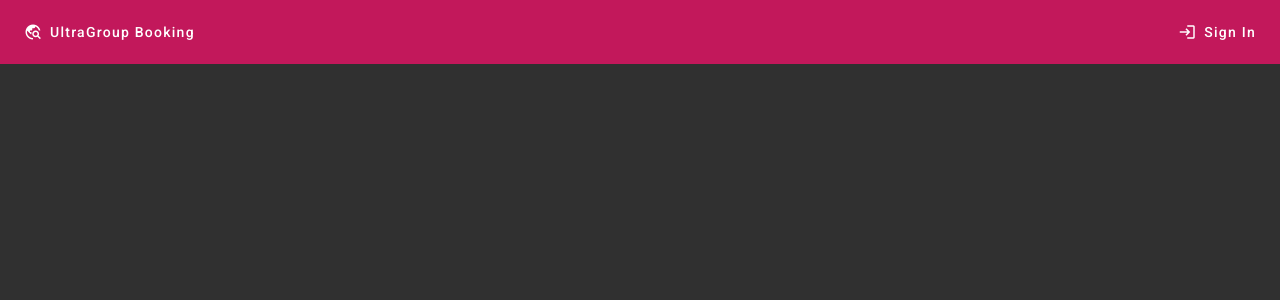
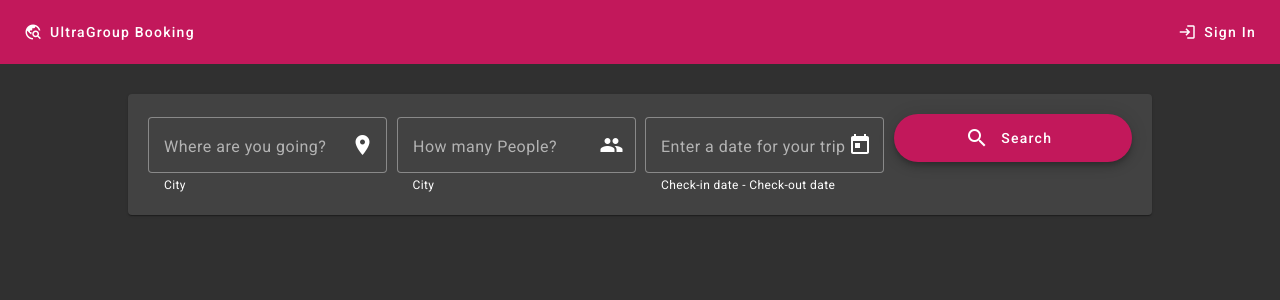
Before and after one commit to Djvash01/booking-ultragroup, an Angular app: page /home in a window 1280 px wide. Shown: the top 300 px of the page. Built offline with nearby package versions, Linux system fonts and the light colour scheme.

Commit message:
feat: 🎸 ad filters options

```diff
--- /dev/null
+++ b/src/app/domains/booking/home/data/models/filters.model.ts
@@ -0,0 +1,6 @@
+export interface Filter {
+  city?: string | null;
+  howMany: number | null;
+  checkIn: Date | null;
+  checkOut: Date | null;
+}
--- a/src/app/domains/booking/home/home.component.html
+++ b/src/app/domains/booking/home/home.component.html
@@ -8,3 +8,6 @@
     <mat-icon>login</mat-icon>
   </button>
 </mat-toolbar>
+<section class="content">
+  <app-filters [isLoading]="isLoading" (searchPressed)="search($event)"></app-filters>
+</section>
--- a/src/app/domains/booking/home/home.component.scss
+++ b/src/app/domains/booking/home/home.component.scss
@@ -8,3 +8,6 @@
     align-items: center;
   }
 }
+.content {
+  padding: 30px 10% 20px;
+}
--- a/src/app/domains/booking/home/home.component.ts
+++ b/src/app/domains/booking/home/home.component.ts
@@ -1,4 +1,5 @@
 import { Component } from '@angular/core';
+import { Filter } from './data/models/filters.model';
 
 @Component({
   selector: 'app-home',
@@ -7,4 +8,10 @@ import { Component } from '@angular/core';
 })
 export class HomeComponent {
 
+  public isLoading = false;
+
+  public search(filter:Filter): void {
+    console.log(filter);
+
+  }
 }
--- /dev/null
+++ b/src/app/domains/booking/home/ui/filters/filters.component.html
@@ -0,0 +1,50 @@
+<mat-card>
+  <form class="filters" [formGroup]="filterForm">
+    <mat-form-field appearance="outline">
+      <mat-label>Where are you going?</mat-label>
+      <input matInput formControlName="city" placeholder="City" />
+      <mat-icon class="filters__icon" matSuffix>place</mat-icon>
+      <mat-hint class="filters__hint">City</mat-hint>
+    </mat-form-field>
+    <mat-form-field appearance="outline">
+      <mat-label>How many People?</mat-label>
+      <input matInput formControlName="howMany" placeholder="People" />
+      <mat-icon class="filters__icon" matSuffix>people</mat-icon>
+      <mat-hint class="filters__hint">City</mat-hint>
+    </mat-form-field>
+    <mat-form-field appearance="outline">
+      <mat-label>Enter a date for your trip</mat-label>
+      <mat-date-range-input [rangePicker]="picker">
+        <input
+          matStartDate
+          formControlName="checkIn"
+          placeholder="Check-in date"
+        />
+        <input matEndDate formControlName="checkOut" placeholder="checkOut" />
+      </mat-date-range-input>
+      <mat-hint class="filters__hint">Check-in date - Check-out date</mat-hint>
+      <mat-datepicker-toggle
+        matIconSuffix
+        [for]="picker"
+      ></mat-datepicker-toggle>
+      <mat-date-range-picker #picker></mat-date-range-picker>
+      <mat-error
+        *ngIf="filterForm.controls.checkIn.hasError('matStartDateInvalid')"
+        >Invalid start date</mat-error
+      >
+      <mat-error
+        *ngIf="filterForm.controls.checkOut.hasError('matEndDateInvalid')"
+        >Invalid end date</mat-error
+      >
+    </mat-form-field>
+    <button
+      mat-fab extended
+      color="primary"
+      [disabled]="filterForm.invalid || loading()"
+      (click)="search()"
+    >
+      <mat-icon>search</mat-icon>
+      Search
+    </button>
+  </form>
+</mat-card>
--- /dev/null
+++ b/src/app/domains/booking/home/ui/filters/filters.component.scss
@@ -0,0 +1,15 @@
+@import 'colors/colors';
+
+.filters {
+  padding: 20px;
+  display: grid;
+  grid-template-columns: repeat(auto-fit, minmax(200px, 1fr));
+  justify-content: center;
+  align-items: baseline;
+  gap: 10px;
+
+  &__icon,
+  &__hint {
+    color: $color-white;
+  }
+}
--- /dev/null
+++ b/src/app/domains/booking/home/ui/filters/filters.component.ts
@@ -0,0 +1,45 @@
+import { Component,Output, Input, EventEmitter, signal, OnInit } from '@angular/core';
+import { FilterForm } from '../../data/models/filters_form.model';
+import { Hotel } from '@domains/booking/hotels/data/models';
+import { FormBuilder, FormControl, FormGroup, NonNullableFormBuilder } from '@angular/forms';
+import { Filter } from '../../data/models/filters.model';
+
+@Component({
+  selector: 'app-filters',
+  templateUrl: './filters.component.html',
+  styleUrls: ['./filters.component.scss']
+})
+export class FiltersComponent implements OnInit {
+
+  public filterForm!: FilterForm;
+
+  @Output() public searchPressed = new EventEmitter<Filter>();
+
+  @Input()
+  public set isLoading(value: boolean) {
+    this.loading.set(value);
+  }
+
+  public loading = signal<boolean>(false);
+
+  constructor(private readonly fb: FormBuilder){}
+
+  public ngOnInit(): void {
+    this.createForm();
+  }
+
+  public createForm() {
+    this.filterForm = this.fb.group({
+      city: new FormControl<string | null>(null),
+      howMany: new FormControl<number | null>(null),
+      checkIn: new FormControl<Date | null>(null),
+      checkOut: new FormControl<Date | null>(null),
+    });
+  }
+
+  public search(): void {
+    if (this.filterForm.invalid) return;
+    this.searchPressed.emit(this.filterForm.getRawValue())
+  }
+
+}
```
Also changed, not shown: src/app/domains/booking/home/data/models/filters_form.model.ts (added, +8 -0 lines), src/app/domains/booking/home/home.module.ts (+17 -1 lines), src/assets/mocks/hotels.json (+6 -6 lines), 1 other file (tests, documents, lock files or other folders).
